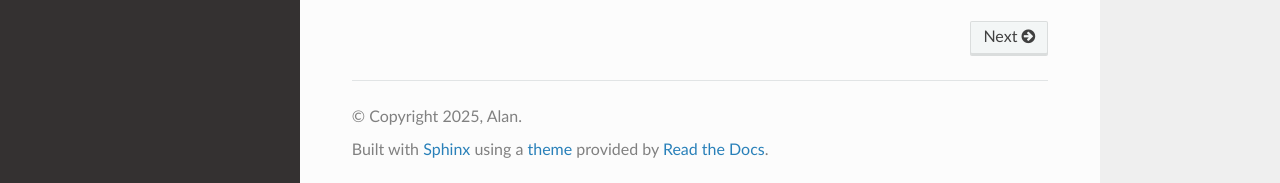
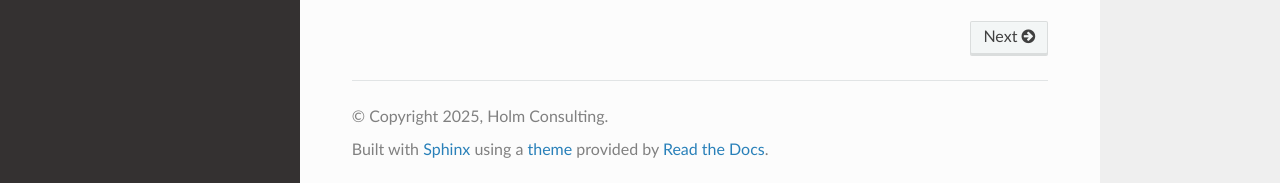
Before and after one commit to Issamricin/multimodal-translation, a Sphinx documentation site: the page built from docs/source/index.rst, in a window 1280 px wide and 900 px high, scrolled down 1222 px. Shown: the part 714-897 px from the top of the window. Built offline with Sphinx 7.4.7 and the Read the Docs theme 3.1.0, drawn with Linux system fonts in a browser that asks for light colours.

Commit message:
Update conf.py
fix the author_name and the github_username

```diff
--- a/docs/source/conf.py
+++ b/docs/source/conf.py
@@ -41,10 +41,10 @@ def get_templated_vars():
         dict(
             project_slug='multimodal-translator',
             package_name='multimodaltranslation',
-            author_name='Alan',
+            author_name='Holm Consulting',
             year='2025',
             version='1.0.0',
-            github_username='alanmehio',
+            github_username='Issamricin',
             repo_name='multimodal-translation',
         ),
     )
```
